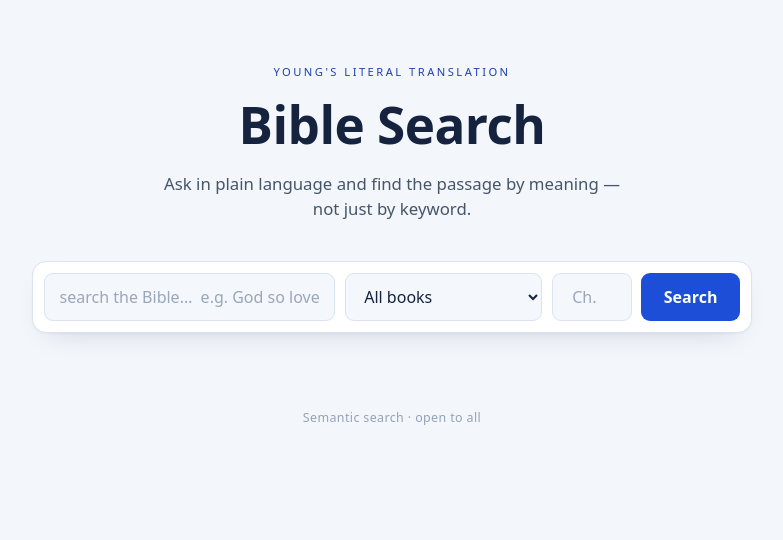
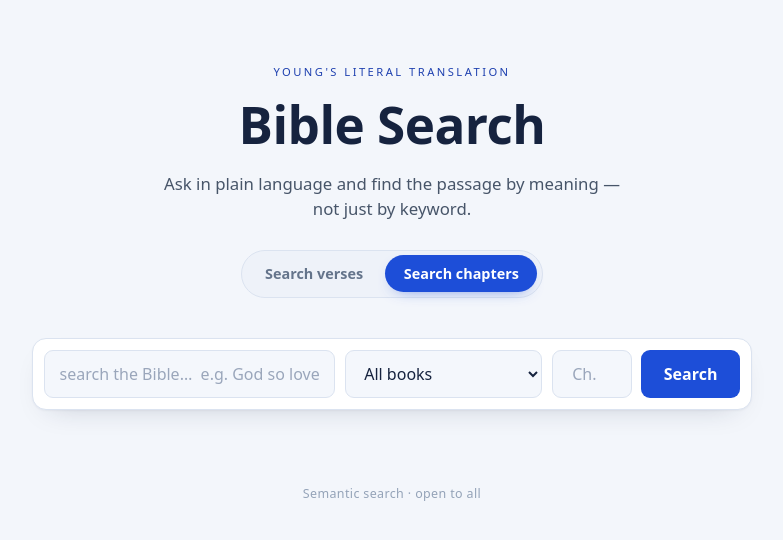
Before and after one commit to angelwingscomms/ver, a SvelteKit app: page / in a window 1280 px wide. Shown: the top 540 px of the page, without its empty margins (248-1031 px from the left). Built offline with nearby package versions, Linux system fonts and the light colour scheme.

Commit message:
Add verses/chapters toggle: GET /api/search with ?c/?v mode flags, ?x chapter filter

```diff
--- a/src/routes/+page.svelte
+++ b/src/routes/+page.svelte
@@ -2,9 +2,10 @@
 	import { BOOKS } from '$lib/books';
 	let q = $state('');
 	let b = $state('');
-	let c = $state<number | ''>('');
-	let r = $state<{ b: string; c: number; t: string; s: number }[]>([]);
-	type SR = { r?: { b: string; c: number; t: string; s: number }[] };
+	let x = $state<number | ''>('');
+	let mode = $state<'chapters' | 'verses'>('chapters');
+	let r = $state<{ b: string; c: number; v?: number; t: string; s: number }[]>([]);
+	type SR = { r?: { b: string; c: number; v?: number; t: string; s: number }[]; message?: string };
 	let loading = $state(false);
 	let msg = $state('');
 
@@ -13,11 +14,12 @@
 		loading = true;
 		msg = '';
 		try {
-			const res = await fetch('/api/search', {
-				method: 'POST',
-				headers: { 'Content-Type': 'application/json' },
-				body: JSON.stringify({ q, b: b || undefined, c: c === '' ? undefined : Number(c) })
-			});
+			const p = new URLSearchParams();
+			p.set('q', q);
+			if (b) p.set('b', b);
+			if (x !== '') p.set('x', String(x));
+			p.set(mode === 'verses' ? 'v' : 'c', '');
+			const res = await fetch(`/api/search?${p.toString()}`);
 			const d = (await res.json()) as SR;
 			if (!res.ok) {
 				msg = d.message ?? 'search failed';
@@ -49,6 +51,26 @@
 		<p class="lede">
 			Ask in plain language and find the passage by meaning — not just by keyword.
 		</p>
+		<div class="toggle" role="tablist" aria-label="Search scope">
+			<button
+				type="button"
+				role="tab"
+				aria-selected={mode === 'verses'}
+				class:on={mode === 'verses'}
+				onclick={() => (mode = 'verses')}
+			>
+				Search verses
+			</button>
+			<button
+				type="button"
+				role="tab"
+				aria-selected={mode === 'chapters'}
+				class:on={mode === 'chapters'}
+				onclick={() => (mode = 'chapters')}
+			>
+				Search chapters
+			</button>
+		</div>
 	</header>
 
 	<form onsubmit={(e) => { e.preventDefault(); search(); }}>
@@ -68,7 +90,7 @@
 			</select>
 		</div>
 		<div class="field c">
-			<input type="number" placeholder="Ch." bind:value={c} min="1" aria-label="Chapter" />
+			<input type="number" placeholder="Ch." bind:value={x} min="1" aria-label="Chapter" />
 		</div>
 		<button type="submit" disabled={loading}>{loading ? 'Searching…' : 'Search'}</button>
 	</form>
@@ -83,7 +105,7 @@
 		{#each r as hit}
 			<details class="hit">
 				<summary>
-					<span class="ref">{hit.b} <span class="ch">{hit.c}</span></span>
+					<span class="ref">{hit.b} <span class="ch">{hit.c}{typeof hit.v === 'number' ? `:${hit.v}` : ''}</span></span>
 					<span class="right">
 						<span class="score">{hit.s.toFixed(3)}</span>
 						<span class="chev"></span>
@@ -132,6 +154,41 @@
 		color: #475569;
 		font-size: 1.05rem;
 		line-height: 1.5;
+	}
+
+	.toggle {
+		display: inline-flex;
+		margin: 1.8rem auto 0;
+		padding: 0.28rem;
+		background: #eef2f9;
+		border: 1px solid #dbe3f0;
+		border-radius: 999px;
+		gap: 0.25rem;
+	}
+	.toggle button {
+		height: 2.3rem;
+		padding: 0 1.15rem;
+		font-size: 0.9rem;
+		font-weight: 600;
+		font-family:
+			system-ui, -apple-system, 'Segoe UI', Roboto, sans-serif;
+		color: #64748b;
+		background: transparent;
+		border: none;
+		border-radius: 999px;
+		cursor: pointer;
+		transition:
+			background 0.18s ease,
+			color 0.18s ease,
+			box-shadow 0.18s ease;
+	}
+	.toggle button:hover:not(.on) {
+		color: #1e40af;
+	}
+	.toggle button.on {
+		color: #fff;
+		background: #1d4ed8;
+		box-shadow: 0 6px 16px -10px rgba(29, 78, 216, 0.8);
 	}
 
 	form {
--- a/src/routes/api/search/+server.ts
+++ b/src/routes/api/search/+server.ts
@@ -3,7 +3,8 @@ import { QdrantClient } from '@qdrant/js-client-rest';
 import { env } from '$env/dynamic/private';
 import type { RequestHandler } from './$types';
 
-const COL = 'bible';
+const COLS = { chapters: 'bible', verses: 'verses' } as const;
+
 let q: QdrantClient | null = null;
 async function client() {
 	const url = await env.QDRANT_URL.get();
@@ -26,17 +27,25 @@ async function embed(text: string): Promise<number[]> {
 	return d.data[0].embedding;
 }
 
-export const POST: RequestHandler = async ({ request }) => {
-	const { q: query, b, c } = (await request.json()) as { q?: unknown; b?: string; c?: number };
-	if (!query || typeof query !== 'string') throw error(400, 'q required');
+export const GET: RequestHandler = async ({ url }) => {
+	const query = url.searchParams.get('q');
+	const b = url.searchParams.get('b');
+	const x = url.searchParams.get('x');
+	const has_c = url.searchParams.has('c');
+	const has_v = url.searchParams.has('v');
+	if (has_c && has_v)
+		throw error(400, 'ambiguous scope: pass exactly one of ?c (chapters) or ?v (verses), not both');
+	const col = has_c ? COLS.chapters : COLS.verses;
+	if (!query || !query.trim()) throw error(400, 'q required');
 	const v = await embed(query);
 	const f = { must: [] as any[] };
 	if (b) f.must.push({ key: 'b', match: { value: b } });
-	if (typeof c === 'number') f.must.push({ key: 'c', match: { value: c } });
-	const hits = await (await client()).search(COL, { vector: v, limit: 10, filter: f.must.length ? f : undefined });
+	if (x != null && x !== '') f.must.push({ key: 'c', match: { value: Number(x) } });
+	const hits = await (await client()).search(col, { vector: v, limit: 10, filter: f.must.length ? f : undefined });
 	const r = hits.map((h) => ({
 		b: h.payload?.b,
 		c: h.payload?.c,
+		v: h.payload?.v,
 		t: h.payload?.t,
 		s: h.score
 	}));
```
